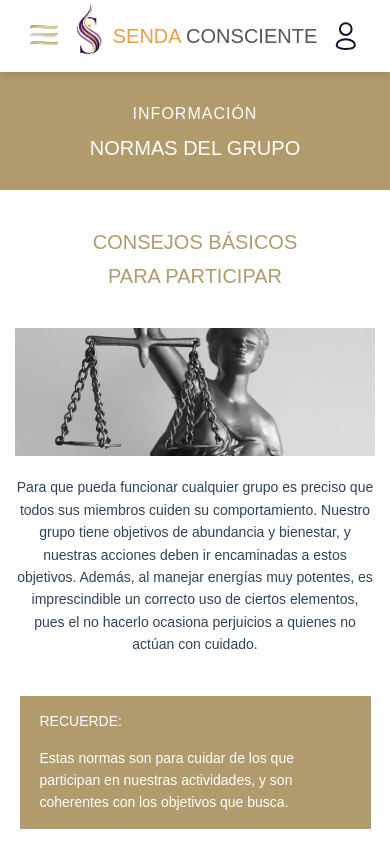
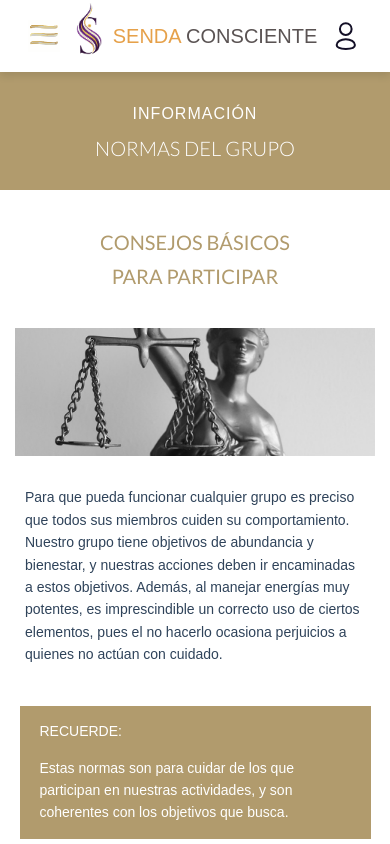
Before and after one commit to orbimatrix/Conscious-path, a Next.js app: page /normas in a window 390 px wide. Shown: the top 844 px of the page. Built offline with nearby package versions, Linux system fonts and the light colour scheme.

Commit message:
Enhance typography and layout in normas.css by adding 'Lato' font family and adjusting font weights for titles and text sections. Update padding and margins for improved responsiveness and visual consistency across different screen sizes.

```diff
--- a/src/app/normas/normas.css
+++ b/src/app/normas/normas.css
@@ -30,6 +30,8 @@
   font-size: 60px;
   color: #ffffff;
   text-transform: uppercase;
+  font-family: 'Lato', sans-serif;
+  font-weight: 300;
   line-height: 1.2;
   margin: 0;
 }
@@ -68,7 +70,8 @@
 .normas-content-title {
   font-size: 28px;
   color:#B19B6D;
-  font-weight: bold;
+  font-weight: 300;
+  font-family: 'Lato', sans-serif;
   text-transform: uppercase;
   margin-bottom: 10px;
   line-height: 1.2;
@@ -77,7 +80,8 @@
 .normas-content-subtitle {
   font-size: 28px;
   color: #B19B6D;
-  font-weight: bold;
+  font-weight: 300;
+  font-family: 'Lato', sans-serif;
   text-transform: uppercase;
   margin-bottom: 40px;
   line-height: 1.2;
@@ -87,9 +91,12 @@
   font-size: 16px;
   color: #2F435A;
   line-height: 1.6;
-  text-align: center;
+  text-align: left;
   margin: 0 auto;
   max-width: 600px;
+  padding-top: 30px;
+  padding-left: 10px;
+  padding-right: 10px;
 }
 
 /* Rules List Styles */
@@ -175,8 +182,9 @@
 .normas-legal-image-section-mobile {
   display: none;
   width: 100%;
-  max-width: 600px;
-  margin: 20px auto;
+  max-width: 100%;
+  margin: 0;
+  padding: 0;
   text-align: center;
   display: flex;
   justify-content: center;
@@ -199,6 +207,26 @@
 
   .normas-legal-image-section-mobile {
     display: block;
+  }
+
+  .normas-content-section {
+    padding-left: 0;
+    padding-right: 0;
+  }
+
+  .normas-content-container {
+    max-width: 100%;
+    margin: 0;
+  }
+
+  .normas-rule-item {
+    padding-left: 10px;
+    padding-right: 10px;
+  }
+
+  .normas-conclusion {
+    padding-left: 10px;
+    padding-right: 10px;
   }
 }
 
```
